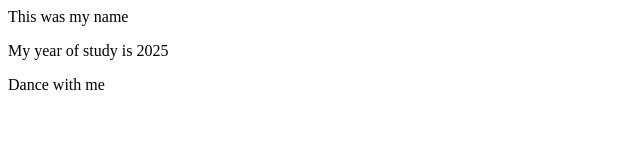
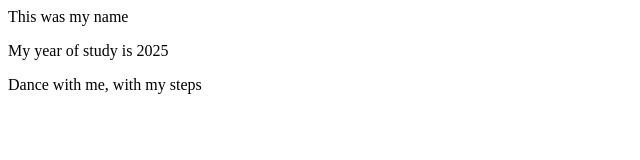
Before and after one commit to PrimeHub2024/localrepoo, a plain HTML site: page index.html in a window 1280 px wide. Shown: the whole page, without its empty margins (0-640 px from the left). Drawn offline with Linux system fonts and the light colour scheme.

Commit message:
updated line3

```diff
--- a/index.html
+++ b/index.html
@@ -1,3 +1,3 @@
 <p>This was my name</p>
 <p>My year of study is 2025</p>
-<p>Dance with me</p>
+<p>Dance with me, with my steps</p>
```
